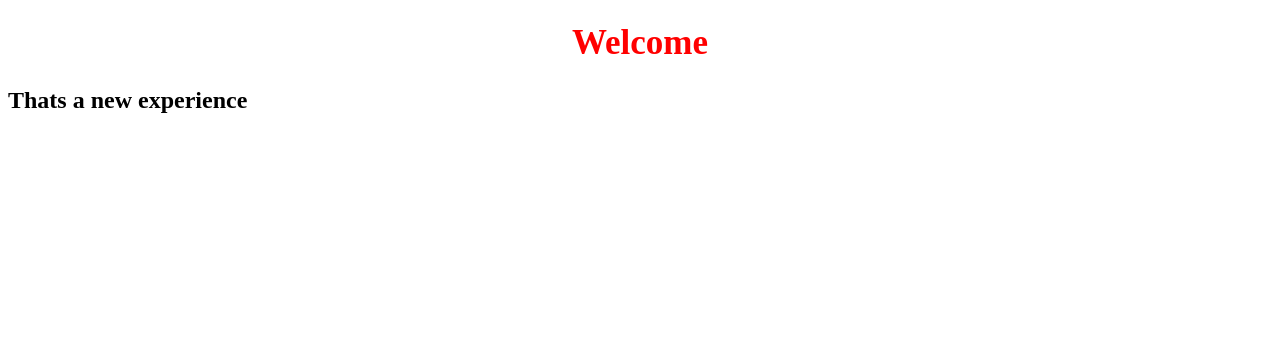
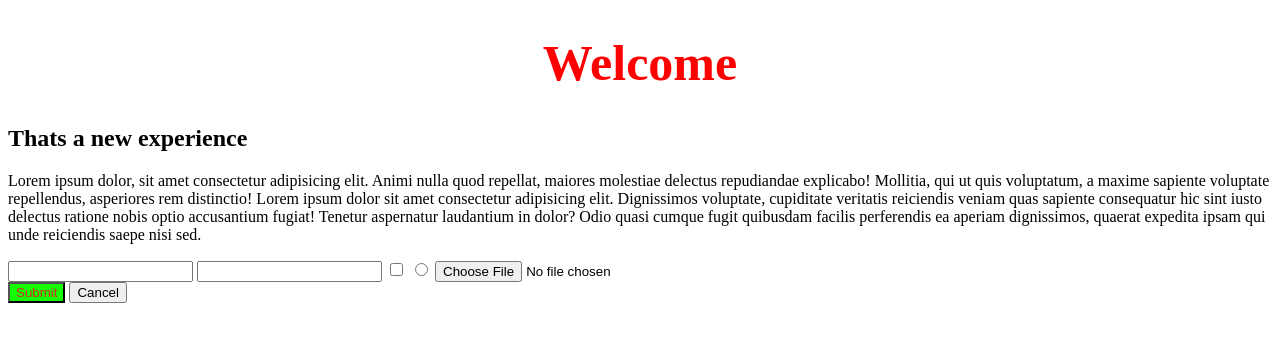
Before and after one commit to Atik452/my-second-repo, a plain HTML site: page index.html in a window 1280 px wide. Drawn offline with Linux system fonts and the light colour scheme.

Commit message:
added paragraph and input types

```diff
--- a/index.html
+++ b/index.html
@@ -12,7 +12,21 @@
     <h1>
         Welcome
     </h1>
+
     <h2>Thats a new experience</h2>
+
+    <p>Lorem ipsum dolor, sit amet consectetur adipisicing elit. Animi nulla quod repellat, maiores molestiae delectus repudiandae explicabo! Mollitia, qui ut quis voluptatum, a maxime sapiente voluptate repellendus, asperiores rem distinctio! Lorem ipsum dolor sit amet consectetur adipisicing elit. Dignissimos voluptate, cupiditate veritatis reiciendis veniam quas sapiente consequatur hic sint iusto delectus ratione nobis optio accusantium fugiat! Tenetur aspernatur laudantium in dolor? Odio quasi cumque fugit quibusdam facilis perferendis ea aperiam dignissimos, quaerat expedita ipsam qui unde reiciendis saepe nisi sed.</p>
+
+    <input type="text">
+    <input type="password">
+    <input type="checkbox">
+    <input type="radio">
+    <input type="file">
+    <div>
+
+        <button class="btn-submit">Submit</button>
+        <button>Cancel</button>
+    </div>
 
 </body>
 </html>
--- a/style.css
+++ b/style.css
@@ -3,5 +3,9 @@
             color: red;
             text-align: center;
             text-shadow: 5px;
-            font-size: 35px;
+            font-size: 50px;
         }
+        .btn-submit{
+            color: rgb(209, 41, 41);
+            background-color: rgb(21, 253, 0);
+        }
```
